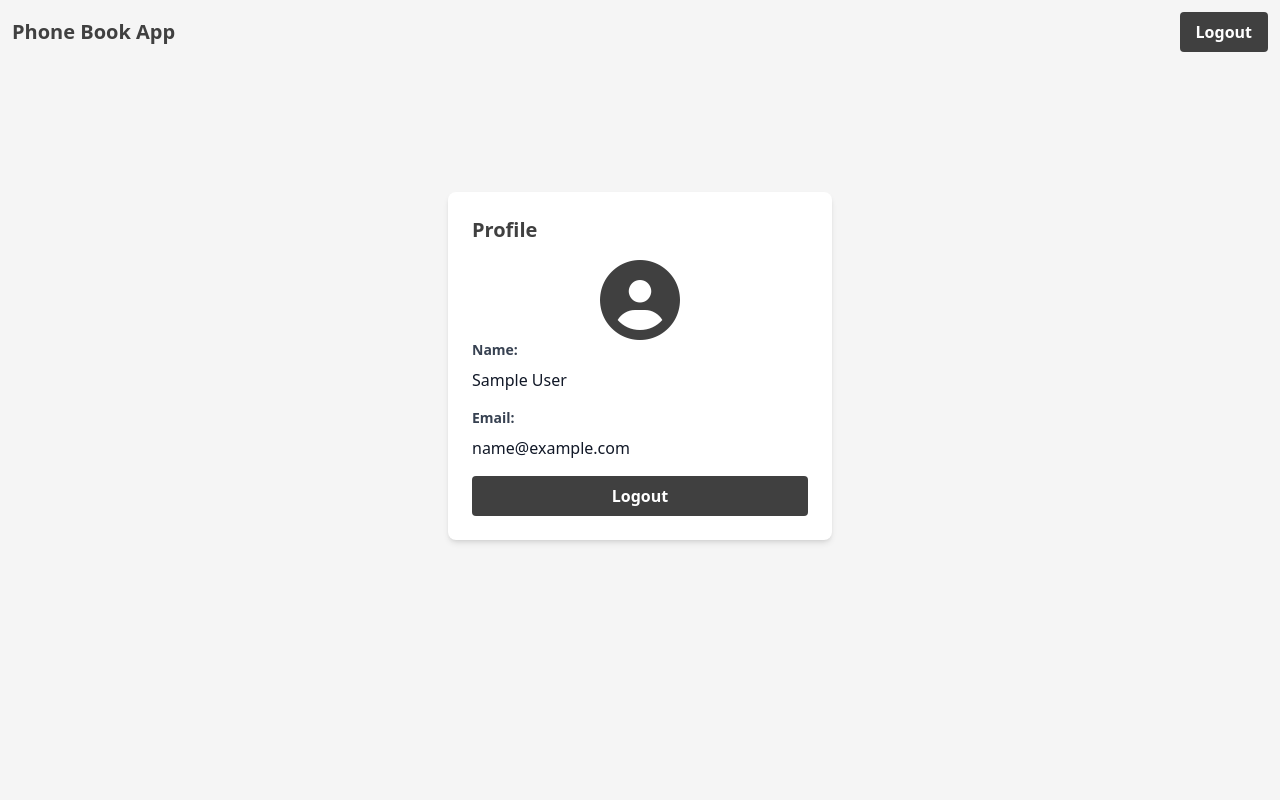
After one commit to sumon-chandra/phonebook-app-with-php, a PHP site: page /profile.php in a window 1280 px wide. The commit adds this page. Run offline with PHP 8.4, Linux system fonts and the light colour scheme; the visitor is signed in with stand-in values (Sample User, id 1); tables that the repository leaves empty or names only in its code hold one stand-in row (values such as "Sample post"); some libraries are stand-ins or nearby versions.

Commit message:
build(profile): create profile page and get the user

```diff
--- /dev/null
+++ b/includes/users/get-user.php
@@ -0,0 +1,15 @@
+<?php
+require_once "./includes/db.php";
+require_once "./includes/config-session.php";
+
+try {
+    $user_id = $_SESSION["user_id"];
+
+    // Get the user from users table
+    $query = "SELECT * FROM users WHERE id = $user_id";
+    $statement = $pdo->prepare($query);
+    $statement->execute();
+    $user = $statement->fetch(PDO::FETCH_ASSOC);
+} catch (PDOException $error) {
+    die("Something went wrong! Please try again. " . $error->getMessage());
+}
--- /dev/null
+++ b/profile.php
@@ -0,0 +1,84 @@
+<?php
+require_once "includes/config-session.php";
+require_once "includes/users/get-user.php";
+
+// Check if the user is logged in
+if (!isset($_SESSION["user_id"])) {
+    header("Location: login.php");
+    die();
+}
+
+
+$isLoggedIn = isset($_SESSION["email"]);
+$userId = isset($_SESSION["user_id"]) ? $_SESSION["user_id"] : "";
+
+// Get user data
+$name = $user["name"];
+$email = $user["email"];
+$image = "";
+?>
+
+<!DOCTYPE html>
+<html lang="en">
+
+<head>
+    <meta charset="UTF-8">
+    <meta name="viewport" content="width=device-width, initial-scale=1.0">
+    <link rel="stylesheet" href="css/style.css">
+    <script src="https://cdn.tailwindcss.com"></script>
+    <script src="https://kit.fontawesome.com/3930858232.js" crossorigin="anonymous"></script>
+    <title>Profile - Phone book app</title>
+</head>
+
+<body class="min-w-full min-h-screen bg-neutral-100 text-neutral-700">
+    <header class="flex justify-between items-center p-3">
+        <h4 class="text-center text-xl font-bold">
+            <a href="index.php">Phone Book App</a>
+        </h4>
+        <?php
+        if ($isLoggedIn) { ?>
+            <form action="includes/login/logout.php">
+                <button type="submit" class="bg-neutral-700 text-white font-semibold px-4 py-2 rounded cursor-pointer hover:bg-neutral-600 transition-colors duration-200">
+                    Logout
+                </button>
+            </form>
+        <?php } else { ?>
+            <a href="login.php" class="bg-neutral-700 text-white font-semibold px-4 py-2 rounded cursor-pointer hover:bg-neutral-600 transition-colors duration-200">
+                Login
+            </a>
+        <?php } ?>
+    </header>
+    <main>
+        <div class="flex flex-col justify-center items-center mt-32">
+            <div class="min-w-96 p-6 bg-white rounded-lg shadow-md">
+                <div class="mb-4">
+                    <h2 class="text-xl font-bold">Profile</h2>
+                </div>
+                <div class="mx-auto text-center">
+                    <?php if ($image) : ?>
+                        <img src="#" alt="Avatar" class="rounded-full mx-auto size-28 object-cover">
+                    <?php else : ?>
+                        <i class="fas fa-user-circle fa-5x"></i>
+                    <?php endif; ?>
+                </div>
+                <div class="flex flex-col">
+                    <div class="mb-4">
+                        <label class="block text-gray-700 text-sm font-bold mb-2">Name:</label>
+                        <span class="text-gray-900"><?php echo $name ?></span>
+                    </div>
+                    <div class="mb-4">
+                        <label class="block text-gray-700 text-sm font-bold mb-2">Email:</label>
+                        <span class="text-gray-900"><?php echo $email ?></span>
+                    </div>
+                    <form action="includes/login/logout.php">
+                        <button type="submit" class="w-full bg-neutral-700 text-white font-semibold px-4 py-2 rounded cursor-pointer hover:bg-neutral-600 transition-colors duration-200">
+                            Logout
+                        </button>
+                    </form>
+                </div>
+            </div>
+        </div>
+    </main>
+</body>
+
+</html>
```
Also changed, not shown: index.php (+6 -6 lines).
